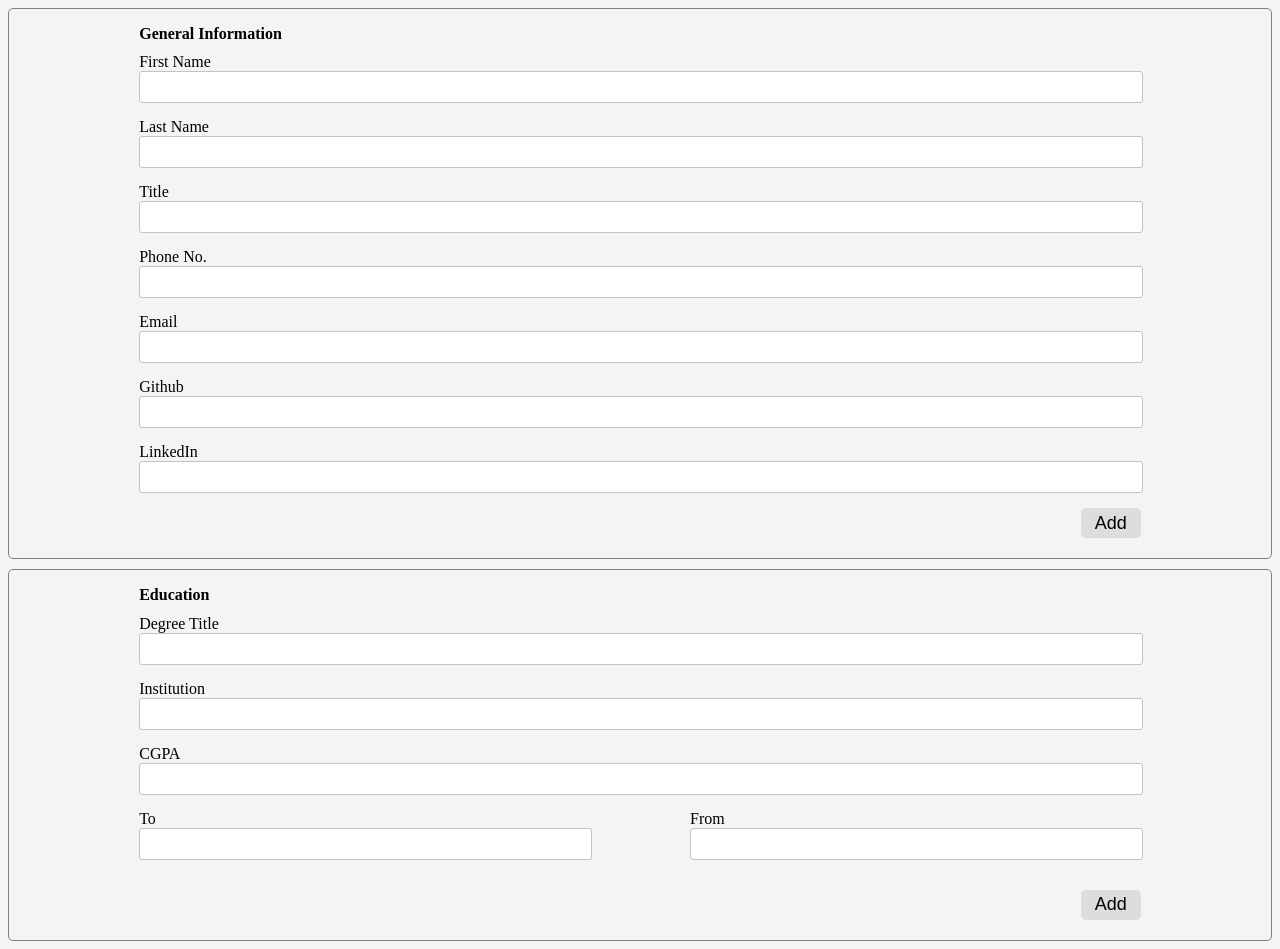
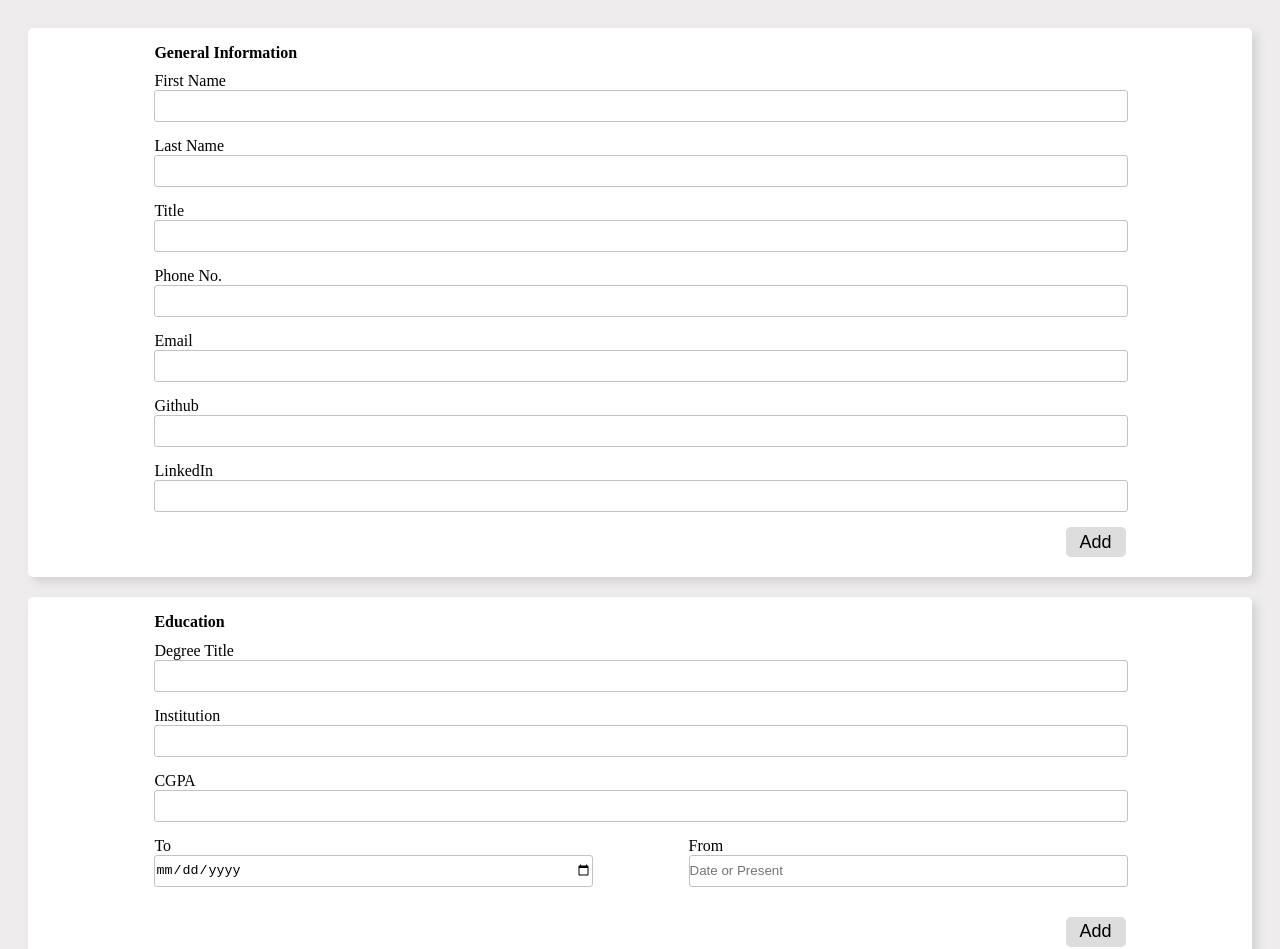
Before and after one commit to Hasan-Iqtedar/cv-application, a React (Create React App) app: page / in a window 1280 px wide. Shown: the top 949 px of the page. Built offline with nearby package versions, Linux system fonts and the light colour scheme.

Commit message:
Update style

```diff
--- a/src/components/EducationInfo.js
+++ b/src/components/EducationInfo.js
@@ -67,17 +67,19 @@ class EducationInfo extends Component {
               <input
                 className="general-info-input"
                 id="to"
-                type="text"
+                type="date"
                 value={this.state.to}
                 onChange={this.updateToDate}
               ></input>
             </Container>
+
             <Container className="container">
               <label htmlFor="from">From</label>
               <input
                 className="general-info-input"
                 id="from"
                 type="text"
+                placeholder="Date or Present"
                 value={this.state.from}
                 onChange={this.updateFromDate}
               ></input>
--- a/src/styles/main.css
+++ b/src/styles/main.css
@@ -1,14 +1,16 @@
 body {
-    background-color: rgb(245, 244, 244);
+  background-color: rgb(238, 236, 236);
+  padding: 20px;
 }
 
 .info-section {
   display: flex;
   flex-direction: column;
-  border: 1px solid gray;
+  background-color: white;
   border-radius: 5px;
   padding: 5px;
-  margin-bottom: 10px;
+  margin-bottom: 20px;
+  box-shadow: 5px 5px 10px lightgray;
 }
 .sub-section {
   display: flex;
@@ -65,5 +67,4 @@ body {
 
 .add-button:hover {
   background-color: rgb(211, 210, 210);
-
 }
```
